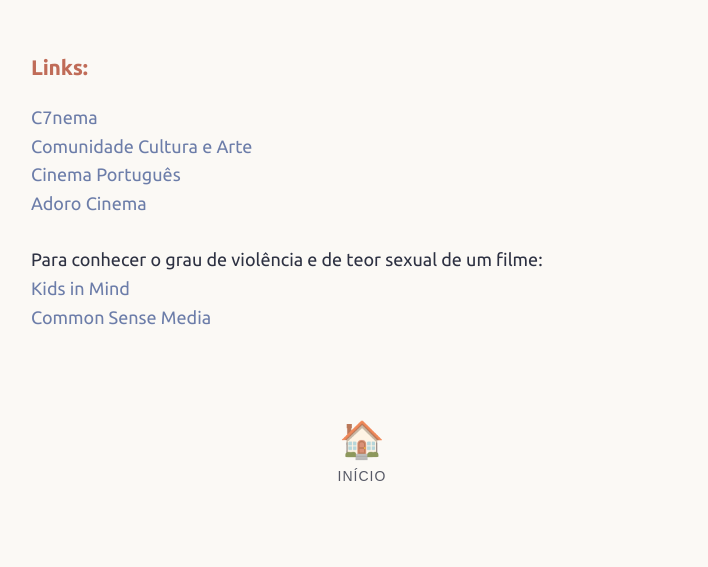
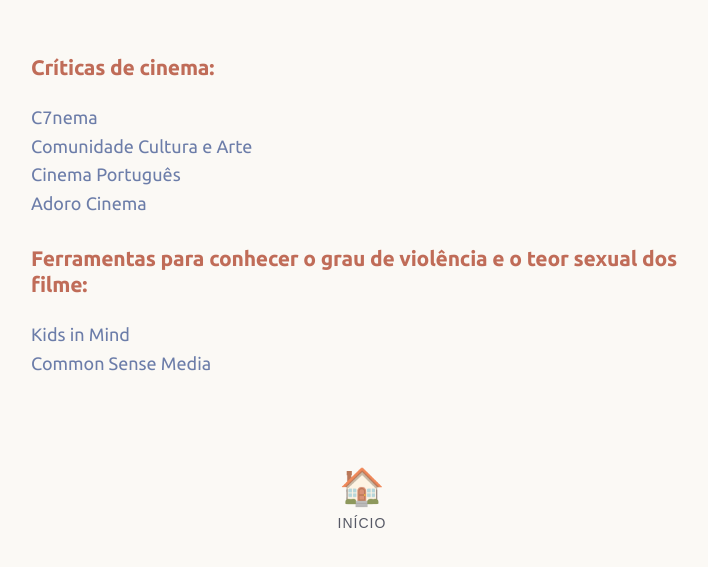
Before and after one commit to joaquim-capitao/aquele-filme, a Jekyll site: the page built from links-externos.md, in a window 1280 px wide. Shown: the top 567 px of the page, without its empty margins (278-986 px from the left). Built offline with Jekyll 4.4.1, drawn with Linux system fonts in a browser that asks for light colours; our own code applies the rules of GitHub Pages for plain Markdown files.

Commit message:
Update links and section titles in links-externos.md

```diff
--- a/links-externos.md
+++ b/links-externos.md
@@ -1,10 +1,9 @@
-### Links:
-
+### Críticas de cinema:
 [C7nema](https://c7nema.net/)
 [Comunidade Cultura e Arte](https://comunidadeculturaearte.com/category/artigos/cinema/)
 [Cinema Português](https://www.cinemaportugues.info/)
 [Adoro Cinema](https://www.adorocinema.com/filmes/criticas-filmes/)
 
-Para conhecer o grau de violência e de teor sexual de um filme:
+### Ferramentas para conhecer o grau de violência e o teor sexual dos filme:
 [Kids in Mind](https://kids-in-mind.com)
 [Common Sense Media](https://www.commonsensemedia.org/)
```
